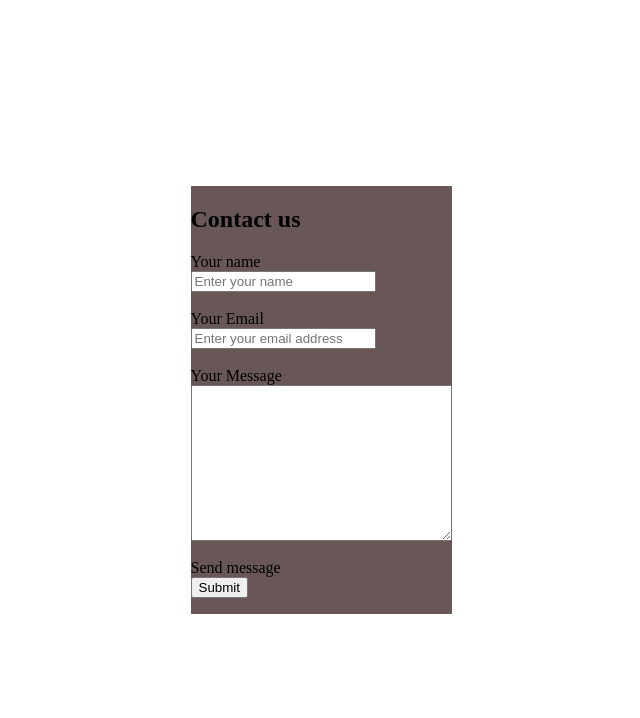
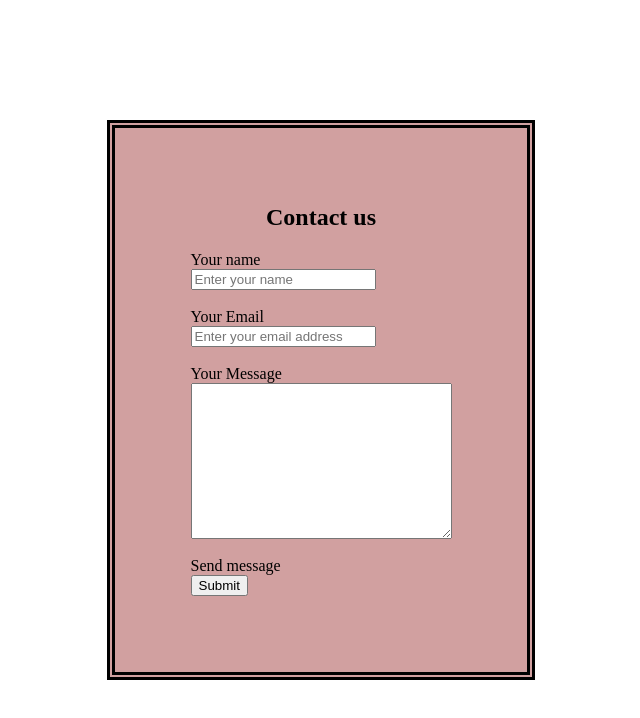
Before and after one commit to olubimpe/develop, a plain HTML site: page index.html in a window 1280 px wide. Shown: the whole page, without its empty margins (319-959 px from the left). Drawn offline with Linux system fonts and the light colour scheme.

Commit message:
css style update

```diff
--- a/index.html
+++ b/index.html
@@ -7,10 +7,11 @@
 </head>
 <body style="display: flex; align-items: center; justify-content: center;">
     <!-- this is html page for contact form-->
-     <main style="margin: 30px; background-color: rgb(105, 86, 86); border:4ch;">
+     <main style="margin: 30px; background-color: rgb(209, 160, 160); border:1ch; border-style: double;">
 
         <form action="action_page.php" method="post">
-            <h2>
+            <div style="margin: 2cm;">
+                <h2 style="text-align: center;">
                     Contact us
                 </h2>
                 <div>
@@ -45,6 +46,9 @@
                     <input type="submit">
                 </div>
 
+            </div>
+
+
 
         </form>
 
```
Lines whose indentation alone changed are shown as unchanged.
